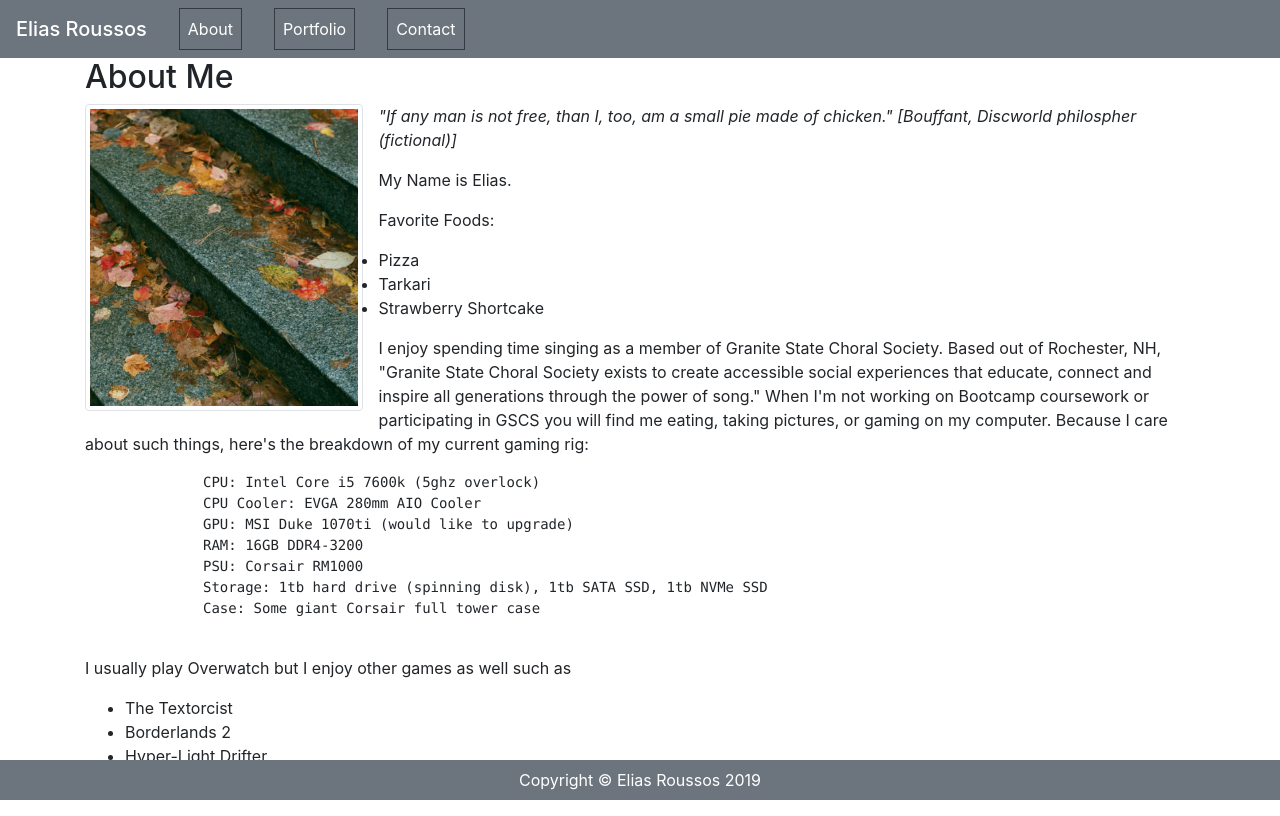
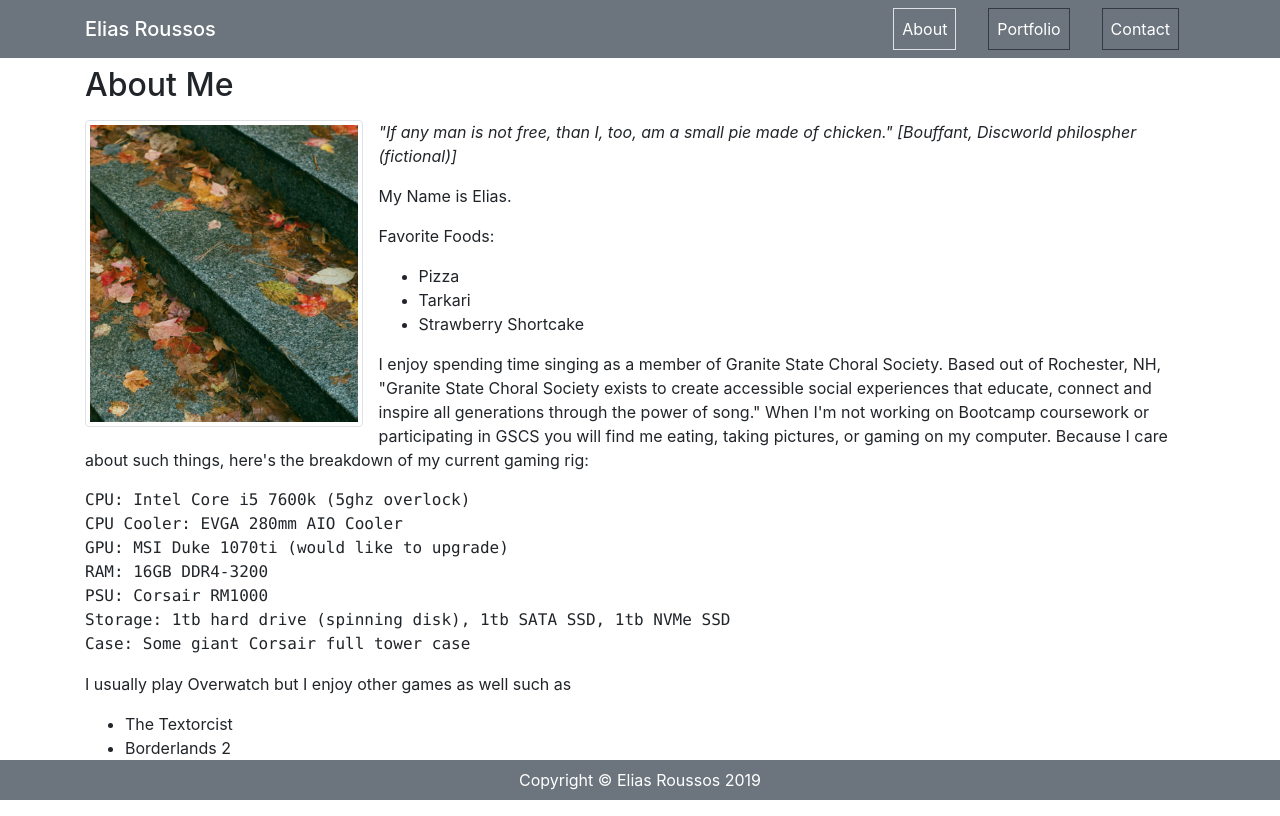
Before and after one commit to EliasIsaiah/Bootstrap-Portfolio, a plain HTML site: page index.html in a window 1280 px wide. Drawn offline with nearby package versions, Linux system fonts and the light colour scheme.

Commit message:
cosmetic changes to navbar, uls

```diff
--- a/index.html
+++ b/index.html
@@ -13,17 +13,18 @@
 
 <body>
 
-  <header>
-    <nav class="navbar navbar-expand-lg navbar-light bg-secondary">
+  <header class="bg-secondary">
+    <div class="container">
+      <nav class="navbar navbar-expand-lg navbar-light bg-secondary p-20 px-0">
         <span class="navbar-brand mb-0 h1 text-white">Elias Roussos</span>
         <button class="navbar-toggler" type="button" data-toggle="collapse" data-target="#navbarNav"
           aria-controls="navbarNav" aria-expanded="false" aria-label="Toggle navigation">
           <span class="navbar-toggler-icon"></span>
         </button>
-      <div class="collapse navbar-collapse" id="navbarNav">
-        <ul class="navbar-nav">
+        <div class="collapse navbar-collapse justify-content-stretch" id="navbarNav">
+          <ul class="navbar-nav ml-auto">
             <li class="nav-item active">
-            <a class="nav-link text-white border border-dark mx-lg-3 mx-sm-1" href="./index.html">About <span
+              <a class="nav-link text-white border mx-lg-3 mx-sm-1" href="./index.html">About <span
                   class="sr-only">(current)</span></a>
             </li>
             <li class="nav-item">
@@ -33,17 +34,55 @@
               <a class="nav-link text-white border border-dark mx-lg-3 mx-sm-1" href="./contact.html">Contact</a>
             </li>
           </ul>
+      </nav>
+    </div>
+
+    <!--test code for the navbar-->
+    <!-- <nav class="navbar navbar-expand-lg navbar-light bg-secondary">
+      <span class="navbar-brand mb-0 h1 text-white">Elias Roussos</span>
+      <button class="navbar-toggler" type="button" data-toggle="collapse" data-target="#navbarNav"
+      aria-controls="navbarNav" aria-expanded="false" aria-label="Toggle navigation">
+      <span class="navbar-toggler-icon"></span>
+    </button>
+      <button class="navbar-toggler" type="button" data-toggle="collapse" data-target="#navbar7">
+        <span class="navbar-toggler-icon"></span>
+      </button>
+      <div class="navbar-collapse collapse justify-content-stretch" id="navbar7">
+        <ul class="navbar-nav ml-auto">
+          <li class="nav-item">
+            <a class="nav-link" href="//codeply.com">Codeply</a>
+          </li>
+          <li class="nav-item">
+            <a class="nav-link" href="#">Link</a>
+          </li>
+        </ul>
       </div>
     </nav>
+    <nav class="navbar navbar-expand-md navbar-dark bg-dark">
+      <a href="/" class="navbar-brand">Bootstrap 4</a>
+      <button class="navbar-toggler" type="button" data-toggle="collapse" data-target="#navbar7">
+        <span class="navbar-toggler-icon"></span>
+      </button>
+      <div class="navbar-collapse collapse justify-content-stretch" id="navbar7">
+        <ul class="navbar-nav ml-auto">
+          <li class="nav-item">
+            <a class="nav-link" href="//codeply.com">Codeply</a>
+          </li>
+          <li class="nav-item">
+            <a class="nav-link" href="#">Link</a>
+          </li>
+        </ul>
+      </div>
+    </nav> -->
   </header>
 
   <div class="container">
     <div class="row">
       <div class="col-12">
-        <h2>About Me</h2>
+        <h2 class="py-2">About Me</h2>
       </div>
     </div>
-    <div class="row">
+    <div class="row clearfix">
       <div class="col-lg-12 col-sm-12"><img src="./assets/images/temp_headshot.jpg"
           class="img-thumbnail w-25 float-left mr-3">
         <!-- <div class="col-lg-8 col-sm-12"> -->
@@ -57,10 +96,10 @@
         <p>
           Favorite Foods:
         </p>
-        <ul>
-          <li class="ml-2">Pizza</li>
-          <li class="ml-2">Tarkari</li>
-          <li class="ml-2">Strawberry Shortcake</li>
+        <ul class="d-inline-block">
+          <li>Pizza</li>
+          <li>Tarkari</li>
+          <li>Strawberry Shortcake</li>
         </ul>
         <p>
           I enjoy spending time singing as a member of Granite State Choral Society. Based out of Rochester, NH,
@@ -71,18 +110,18 @@
           will find me eating, taking pictures, or gaming on my computer. Because I care about such things, here's the
           breakdown of my current gaming rig:
         </p>
-        <pre>
-              CPU: Intel Core i5 7600k (5ghz overlock)
-              CPU Cooler: EVGA 280mm AIO Cooler
-              GPU: MSI Duke 1070ti (would like to upgrade)
-              RAM: 16GB DDR4-3200
-              PSU: Corsair RM1000
-              Storage: 1tb hard drive (spinning disk), 1tb SATA SSD, 1tb NVMe SSD
-              Case: Some giant Corsair full tower case
-          </pre>
+        <ul class="d-inline-block text-monospace list-unstyled">
+          <li>CPU: Intel Core i5 7600k (5ghz overlock)</li>
+          <li>CPU Cooler: EVGA 280mm AIO Cooler</li>
+          <li>GPU: MSI Duke 1070ti (would like to upgrade)</li>
+          <li>RAM: 16GB DDR4-3200</li>
+          <li>PSU: Corsair RM1000</li>
+          <li>Storage: 1tb hard drive (spinning disk), 1tb SATA SSD, 1tb NVMe SSD</li>
+          <li>Case: Some giant Corsair full tower case</li>
+        </ul>
         <p>
           I usually play Overwatch but I enjoy other games as well such as
-          <ul>
+          <ul class="d-inline-block">
             <li>The Textorcist</li>
             <li>Borderlands 2</li>
             <li>Hyper-Light Drifter</li>
```
Also changed, not shown: contact.html (+8 -7 lines), portfolio.html (+10 -9 lines). Lines whose indentation alone changed are shown as unchanged.
